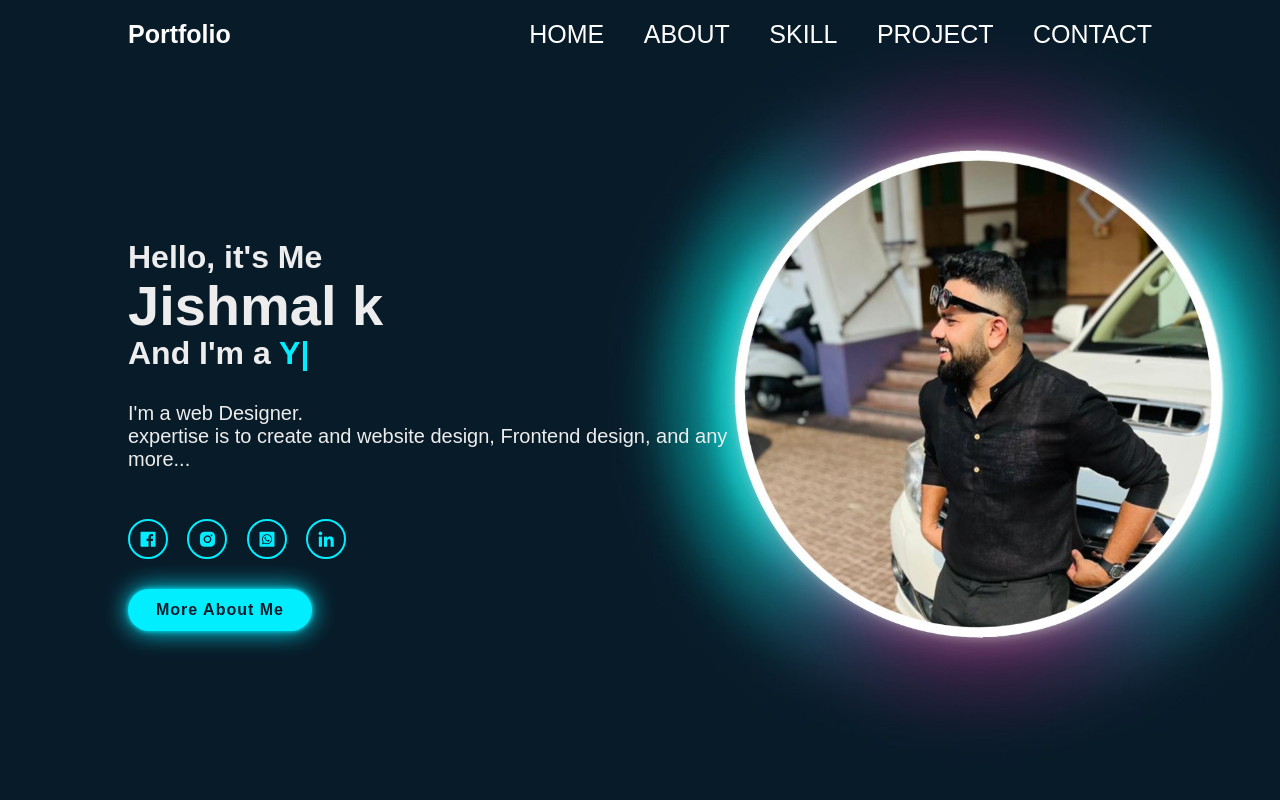
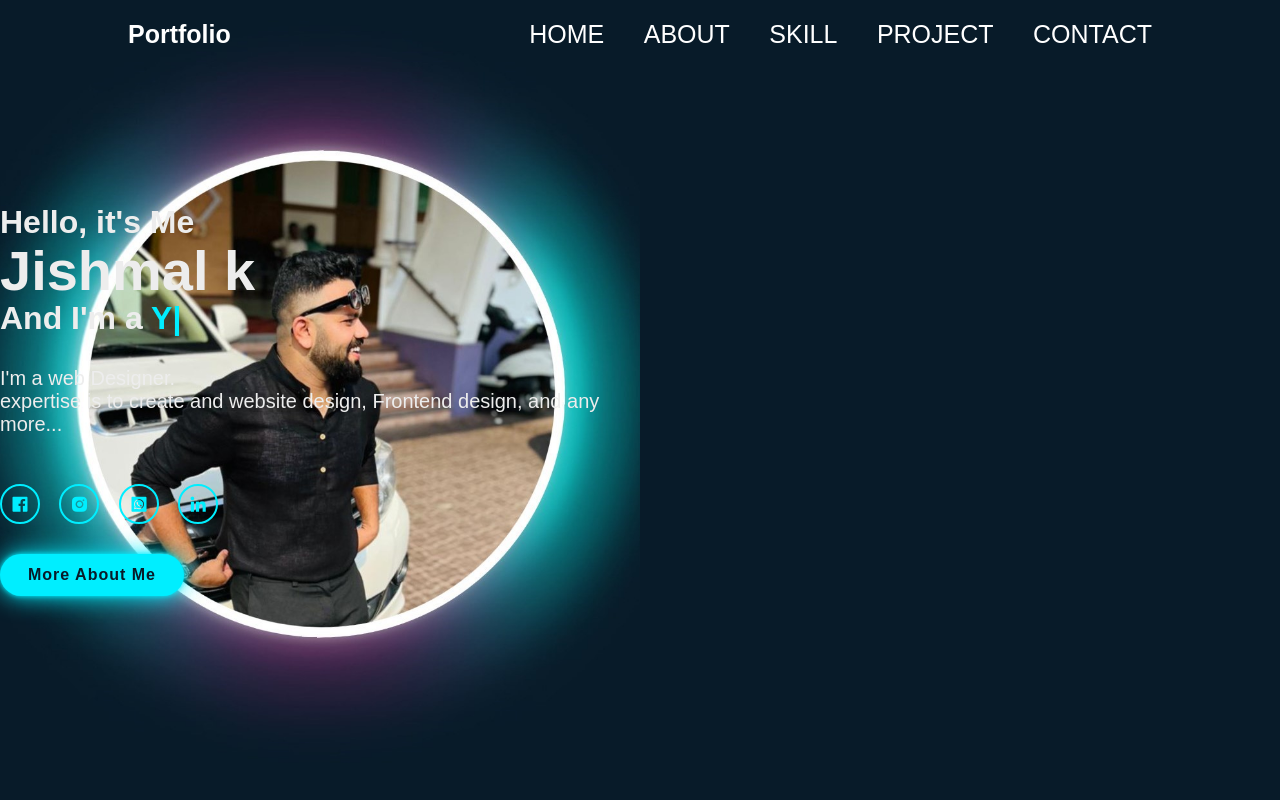
Before and after one commit to jishmalk/portfolio, a plain HTML site: page index.html in a window 1280 px wide. Shown: the top 800 px of the page. Drawn offline with nearby package versions, Linux system fonts and the light colour scheme.

Commit message:
style.css changed

```diff
--- a/style.css
+++ b/style.css
@@ -52,15 +52,15 @@ body
 }
 .home-fluid {
     position: relative;
-    width: 100%;
-    justify-content: space-between;
+    width: 50%;
+    justify-content: flex-start;
     height: 100vh;
-    background: url(w2.JPG) no-repeat;
+    background-image: url("waal2.JPG") ;
     background-size: cover;
     background-position: center;
     display: flex;
     align-items: center;
-    padding: 70px 10% 0;
+    /* padding: 70px 10% 0; */
 }
 .home-content {
     max-width: 600px;
```
